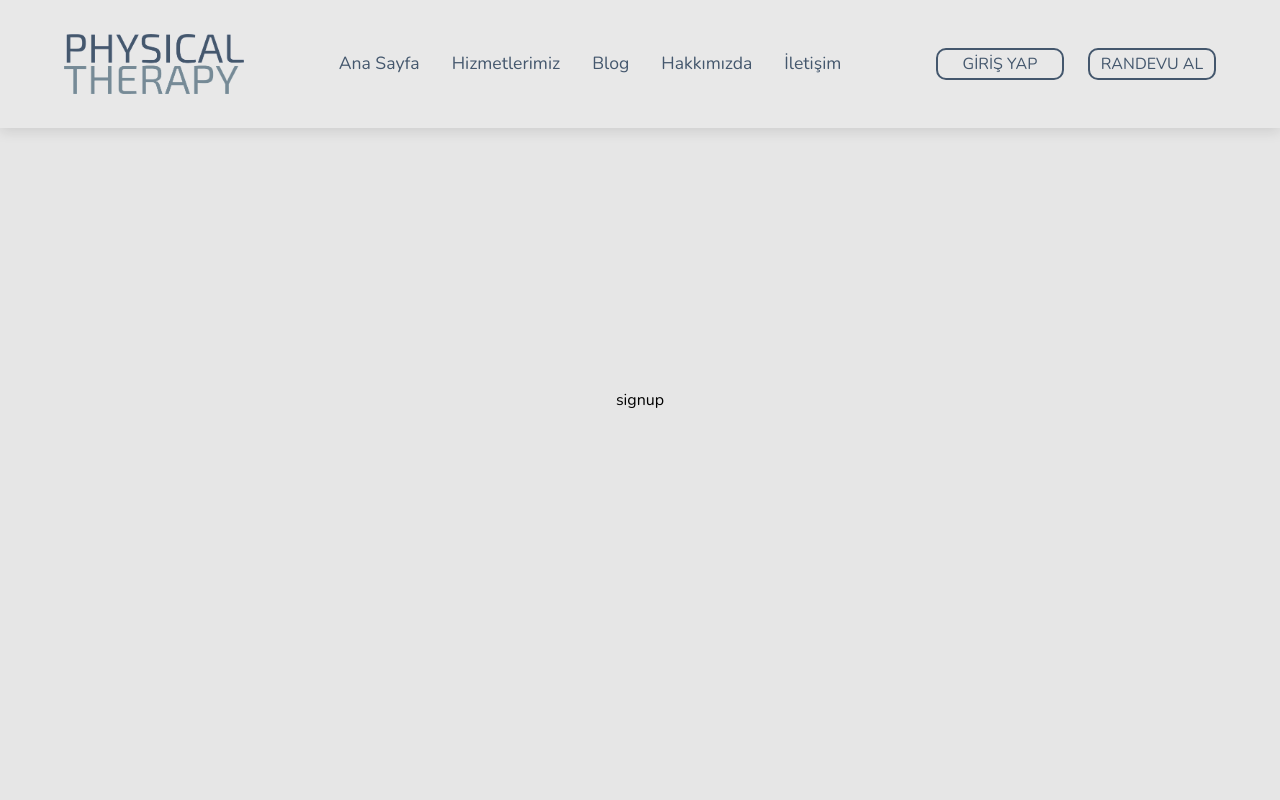
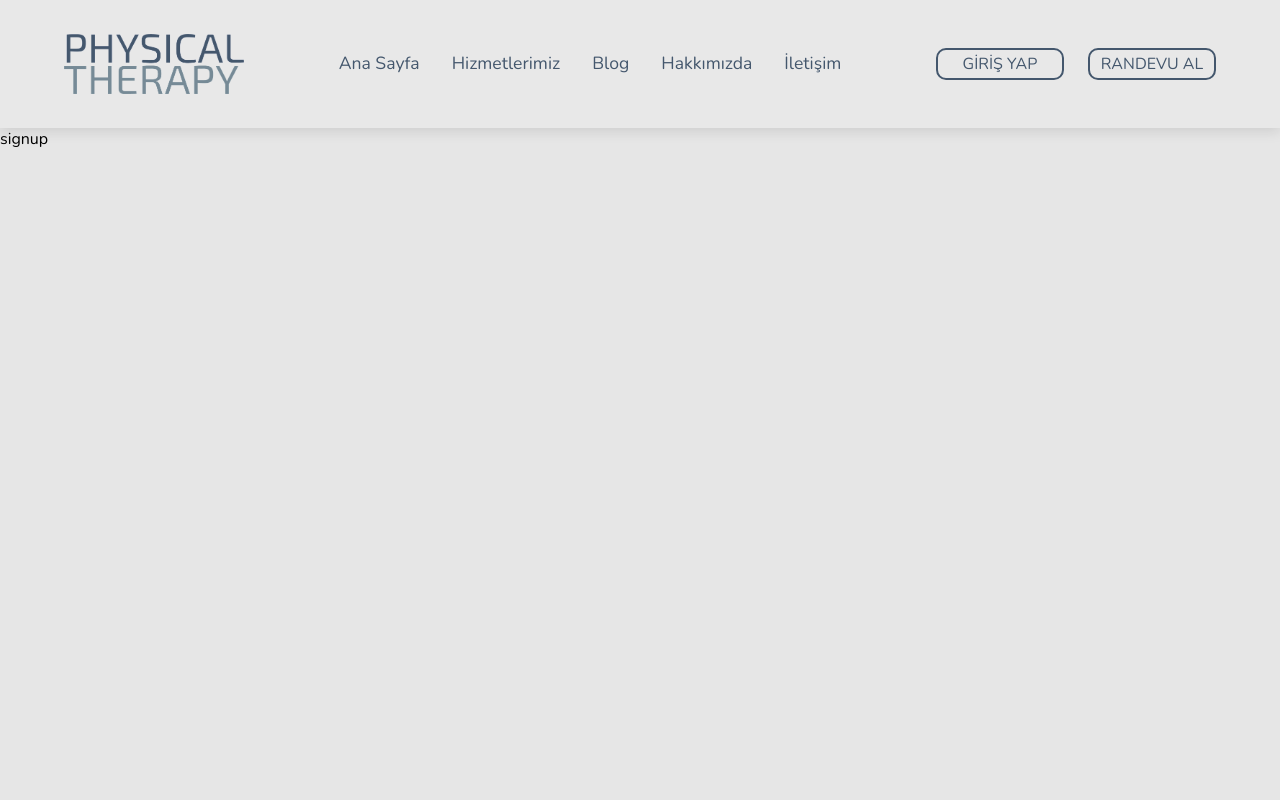
Before and after one commit to semsi-gungor/Physiotherapy-App, a Next.js app: page /sign-up in a window 1280 px wide. Shown: the top 800 px of the page. Built offline with nearby package versions, Linux system fonts and the light colour scheme.

Commit message:
login and signup routes created

```diff
--- a/src/app/(signup-login)/login/page.tsx
+++ b/src/app/(signup-login)/login/page.tsx
@@ -1,5 +1,5 @@
-import MainWrapper from "@/components/ui/main-wrapper/MainWrapper";
+import Wrapper from "@/components/ui/single-page-wrapper/Wrapper";
 
 export default function Login() {
-  return <MainWrapper>login</MainWrapper>;
+  return <Wrapper>login</Wrapper>;
 }
--- a/src/app/(signup-login)/sign-up/page.tsx
+++ b/src/app/(signup-login)/sign-up/page.tsx
@@ -1,5 +1,5 @@
-import MainWrapper from "@/components/ui/main-wrapper/MainWrapper";
+import Wrapper from "@/components/ui/single-page-wrapper/Wrapper";
 
 export default function Signup() {
-  return <MainWrapper>signup</MainWrapper>;
+  return <Wrapper>signup</Wrapper>;
 }
```
